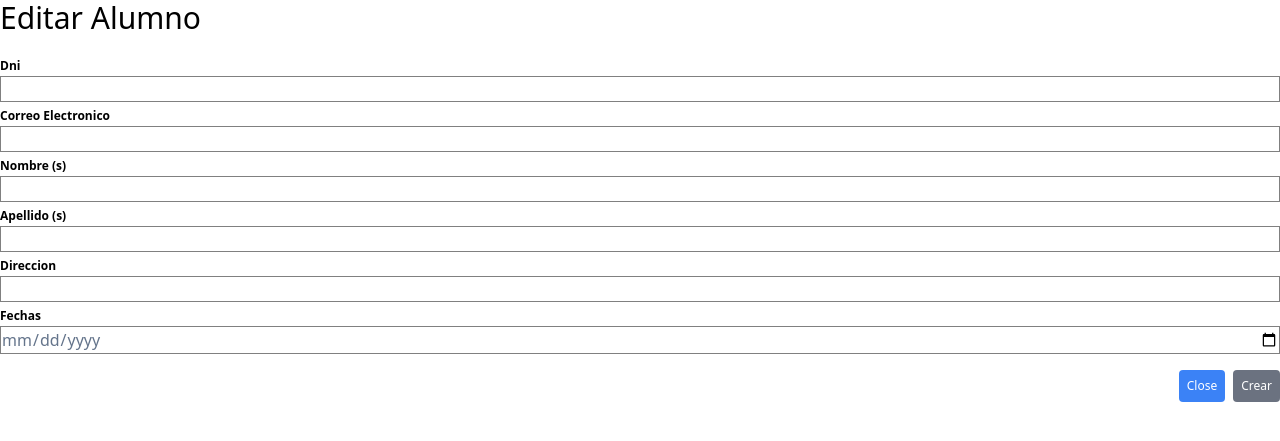
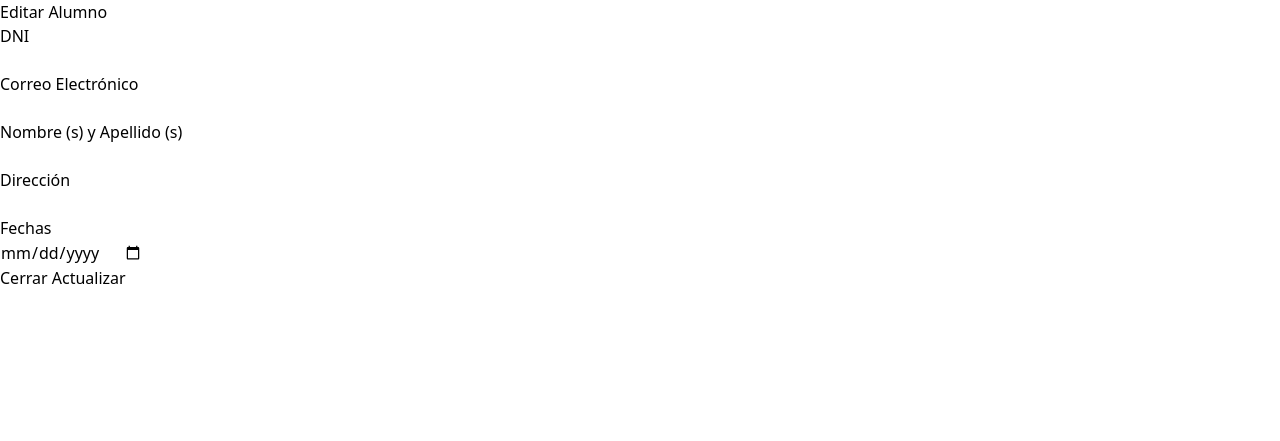
Before and after one commit to hectorLandaez/MYPFN3, a PHP site: page /views/admin/CRUD_ALUMNOS/admin_alumnos_edit.php in a window 1280 px wide. Shown: the top 441 px of the page. Run offline with PHP 8.4, Linux system fonts and the light colour scheme; style sheets or scripts are compiled from the project's sources; some libraries are stand-ins or nearby versions.

Commit message:
tercer commit

```diff
--- a/index.php
+++ b/index.php
@@ -50,6 +50,9 @@
         case '/clase/delete';
             $clasesReadController->deleteClase($_POST['id']);
             break;
+        case '/edit/alumno';
+            $alumnosReadController->editarAlumno($_POST['id']);
+            break;
     default:
         echo "no encontramos la ruta";
         break;
@@ -92,6 +95,9 @@
             $alumnosReadController->agregarAlumno();
             break;
 
+        case '/edit/alumno';
+        $alumnosReadController->agregarAlumno();
+        break;
         default:
         echo "no encontramos la ruta";
         break;
--- a/models/cliente.php
+++ b/models/cliente.php
@@ -58,8 +58,9 @@
     public function createClase($data)
     {
         $nombre =$data["Nombre"];
+        $maestro =$data["maestro"];
 
-        $res = $this->db->query("INSERT INTO clases (name) VALUES ('$nombre')");
+        $res = $this->db->query("INSERT INTO clases (name, maestro) VALUES ('$nombre', '$maestro')");
 
         if($res){
             $ultimoId=$this->db->insert_id;
--- a/views/admin/CRUD_ALUMNOS/admin_alumnos-read.php
+++ b/views/admin/CRUD_ALUMNOS/admin_alumnos-read.php
@@ -127,10 +127,12 @@
                             <td class="py-2 px-4 border-b  border-l border-gray-300"><?= $alumno["FN"] ?></td>
                             <td class="py-2 px-4 border-b  border-l border-gray-300"><?= $alumno["id"] ?></td>
                             <td class="py-2 px-4 border-b  border-l border-gray-300 flex items-center justify-center ">
-                            <button onclick="openModal('admin_alumnos_edit.php')" type="submit"><span class="material-symbols-outlined text-blue-500 text-xl	">
+                            <input type="number" value="<?= $alumno["id"] ?>" hidden name="id">
+                                <a href="/edit/alumno?id=<?= $alumno["id"]?>">
+                                    <span class="material-symbols-outlined text-blue-500 text-xl	">
                                         edit
                                     </span>
-                            </button>
+                                </a>
                             <form action="/alumnos/delete" method="post">
                                 <input type="number" value="<?= $alumno["id"] ?>" hidden name="id">
                                 <button type="submit">
--- a/views/admin/CRUD_ALUMNOS/admin_alumnos_edit.php
+++ b/views/admin/CRUD_ALUMNOS/admin_alumnos_edit.php
@@ -6,44 +6,59 @@
     <meta name="viewport" content="width=device-width, initial-scale=1.0">
     <link rel="stylesheet" href="/public/css/tailwind.css">
     <link rel="stylesheet" href="/views/style.css">
-    <script src="https://cdn.tailwindcss.com"></script>
     <link rel="stylesheet" href="https://fonts.googleapis.com/css2?family=Material+Symbols+Outlined:opsz,wght,FILL,GRAD@20..48,100..700,0..1,-50..200" />
-    <title>MODAL</title>
+    <title>Editar Alumno</title>
 </head>
 
-<body style="">
+<body>
     <div>
         <div class="text-3xl mb-4">Editar Alumno</div>
     </div>
 
+    <form action="/edit/alumno" method="post">
 
-    <span class="text-xs font-semibold	">Dni</span>
-    <div style="border-color:grey;border-style: solid;border-width: 1px;">
-    <input type="number" class="border-solid text-sm border-slate-800 w-full hover:bg-sky-50 text-slate-500"></div>
+            <div class="mt-4">
+                <label for="dni" class="text-xs font-semibold">DNI</label>
+                <div class="border-solid border-slate-800 border">
+                    <input type="number" id="dni" class="text-sm w-full hover:bg-sky-50 text-slate-500" name="dni" value="">
+                </div>
+            </div>
 
-    <span class="text-xs font-semibold	mt-4"> Correo Electronico</span>
-    <div style="border-color:grey;border-style: solid;border-width: 1px;">
-    <input type="email" class="border-solid	text-sm border-slate-800 w-full hover:bg-sky-50 text-slate-500"></div>
+            <div class="mt-4">
+                <label for="email" class="text-xs font-semibold">Correo Electrónico</label>
+                <div class="border-solid text-sm border-slate-800 border">
+                    <input type="email" id="email" class="w-full hover:bg-sky-50 text-slate-500" name='email' value="">
+                </div>
+            </div>
 
-    <span class="text-xs font-semibold	mt-4">Nombre (s)</span>
-    <div style="border-color:grey;border-style: solid;border-width: 1px;">
-    <input type="text" class="border-solid	border-slate-800 w-full hover:bg-sky-50 text-slate-500"></div>
+            <div class="mt-4">
+                <label for="Nombre" class="text-xs font-semibold">Nombre (s) y Apellido (s)</label>
+                <div class="border-solid border-slate-800 border">
+                    <input type="text" id="Nombre" class="border-slate-800 w-full hover:bg-sky-50 text-slate-500" name='Nombre' value="">
+                </div>
+            </div>
 
-    <span class="text-xs font-semibold	mt-4">Apellido (s)</span>
-    <div style="border-color:grey;border-style: solid;border-width: 1px;">
-    <input type="text" class="border-solid	border-slate-800 w-full hover:bg-sky-50 text-slate-500"></div>
+            <div class="mt-4">
+                <label for="Direccion" class="text-xs font-semibold">Dirección</label>
+                <div class="border-solid border-slate-800 border">
+                    <input type="text" id="Direccion" class="border-slate-800 w-full hover:bg-sky-50 text-slate-500" name='Direccion' value="">
+                </div>
+            </div>
 
-    <span class="text-xs font-semibold	mt-4">Direccion</span>
-    <div style="border-color:grey;border-style: solid;border-width: 1px;">
-    <input type="text" class="border-solid	border-slate-800 w-full hover:bg-sky-50 text-slate-500"></div>
+            <div class="mt-4">
+                <label for="fechas" class="text-xs font-semibold">Fechas</label>
+                <div class="border-solid border-slate-800 border">
+                    <input type="date" id="fechas" class="border-slate-800 w-full hover:bg-sky-50 text-slate-500" name='fechas' value="">
+                </div>
+            </div>
 
-    <span class="text-xs font-semibold	mt-4"> Fechas </span>
-    <div style="border-color:grey;border-style: solid;border-width: 1px;">
-    <input type="date" class="border-solid	border-slate-800 w-full hover:bg-sky-50 text-slate-500"></div>
+            <div class="mt-4 flex justify-end gap-4">
+                <button class="bg-blue-500 text-white p-2 rounded text-xs hover:bg-blue-700" onclick="closeModal()">Cerrar</button>
+                <button class="bg-gray-500 text-white p-2 rounded text-xs hover:bg-gray-700" type="submit">Actualizar</button>
+            </div>
 
-    <div class="mt-4 w-full" style=" display: flex;justify-content: flex-end;flex-wrap: wrap;gap: 8px;">
-        <button class="bg-blue-500 text-white p-2 rounded text-xs hover:bg-blue-700"  onclick="closeModal()">Close</button>
-        <button class="bg-gray-500 text-white p-2 rounded text-xs hover:bg-gray-700">Crear</button>
-    </div>
+
+
 </body>
+
 </html>
```
Also changed, not shown: controllers/admin/alumnos/alumnosReadController.php (+15 -0 lines), controllers/admin/alumnos/clasesReadController.php (+10 -4 lines), views/admin/CRUD_CLASES/admin_clases_create.php (+30 -10 lines), views/admin/CRUD_CLASES/admin_clases_read.php (+14 -3 lines).
